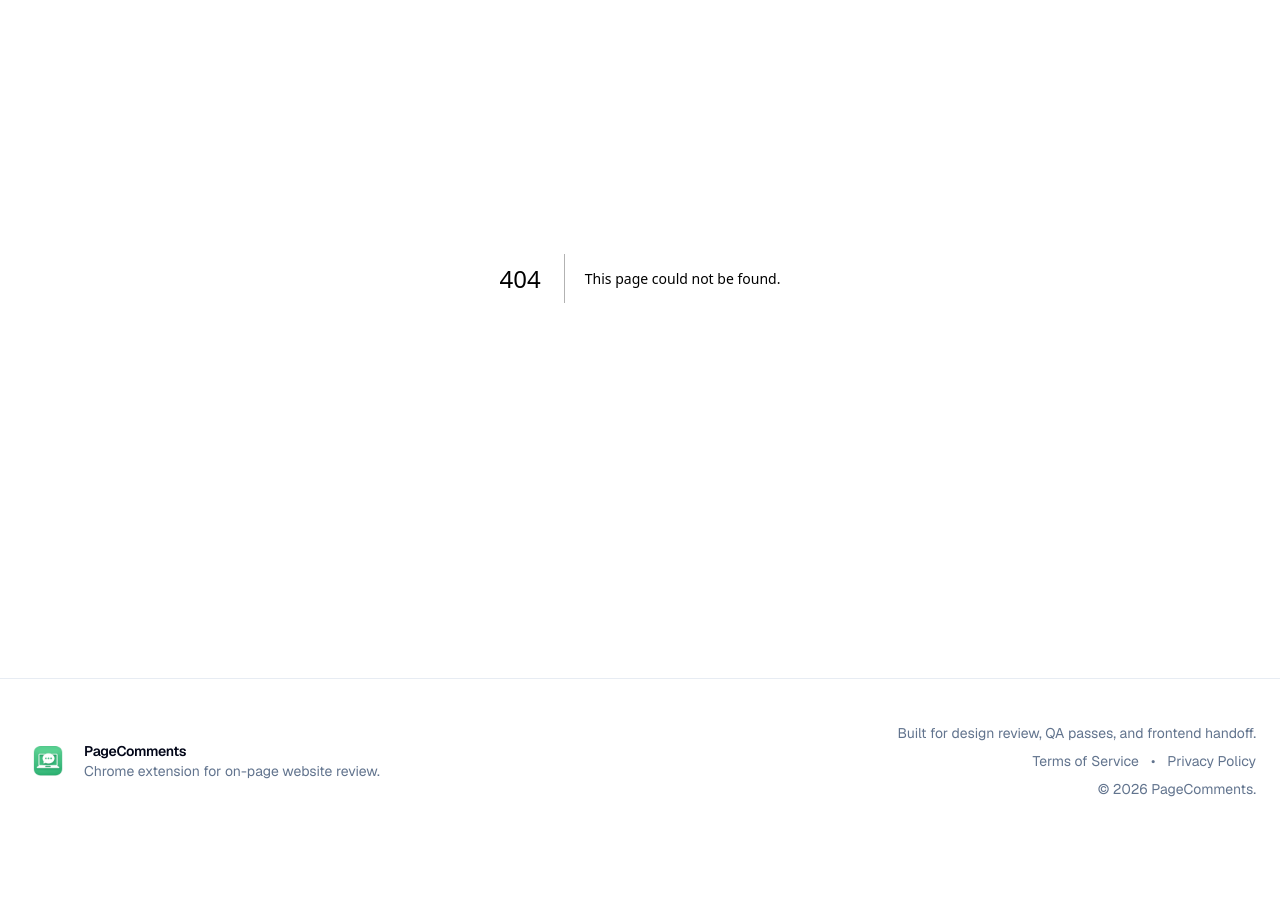
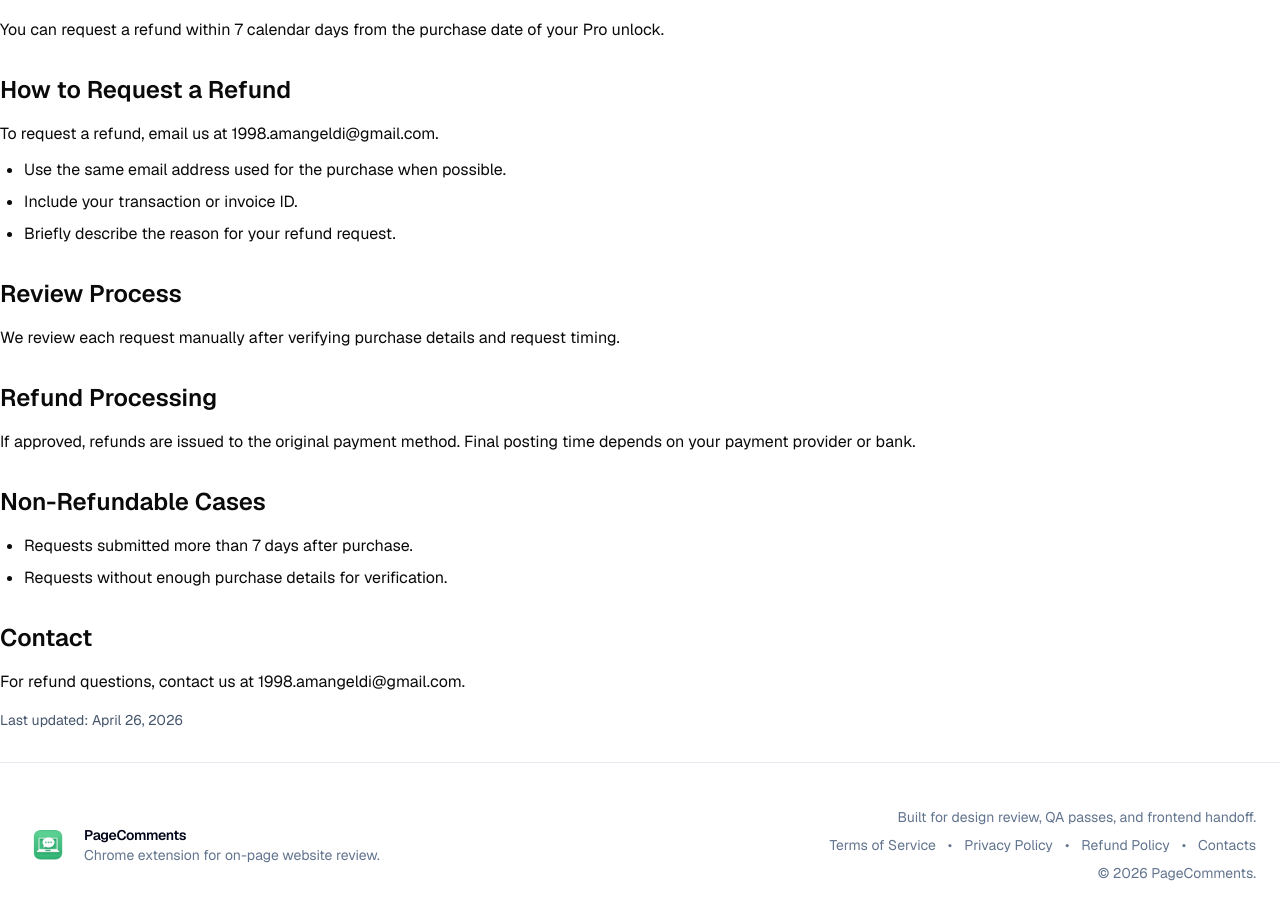
Before and after one commit to aman1998/PageCommentsLanding, a Next.js app: page /refund-policy in a window 1280 px wide. Before the commit this address had no page. Shown: the part 186-1106 px from the top of the page. Before the commit the page ends 1029 px from the top, so only its background shows below. Built offline with nearby package versions, Linux system fonts and the light colour scheme.

Commit message:
fix: some

```diff
--- /dev/null
+++ b/src/app/refund-policy/page.tsx
@@ -0,0 +1,79 @@
+import { Metadata } from "next";
+import { SITE_CONFIG } from "@/config/constants";
+
+export const metadata: Metadata = {
+  title: `Refund Policy - ${SITE_CONFIG.name}`,
+  description: `Refund Policy for ${SITE_CONFIG.name} purchases`,
+};
+
+export default function RefundPolicy() {
+  return (
+    <div className="container mx-auto py-4 sm:py-8">
+      <h1 className="mb-6 text-2xl font-bold sm:text-3xl">
+        Refund Policy for {SITE_CONFIG.name}
+      </h1>
+
+      <section className="mb-8">
+        <h2 className="mb-4 text-xl font-semibold sm:text-2xl">Eligibility</h2>
+        <p>
+          You can request a refund within 7 calendar days from the purchase date
+          of your Pro unlock.
+        </p>
+      </section>
+
+      <section className="mb-8">
+        <h2 className="mb-4 text-xl font-semibold sm:text-2xl">
+          How to Request a Refund
+        </h2>
+        <p className="mb-3">
+          To request a refund, email us at {SITE_CONFIG.email}.
+        </p>
+        <ul className="list-disc space-y-2 pl-6">
+          <li>
+            Use the same email address used for the purchase when possible.
+          </li>
+          <li>Include your transaction or invoice ID.</li>
+          <li>Briefly describe the reason for your refund request.</li>
+        </ul>
+      </section>
+
+      <section className="mb-8">
+        <h2 className="mb-4 text-xl font-semibold sm:text-2xl">
+          Review Process
+        </h2>
+        <p>
+          We review each request manually after verifying purchase details and
+          request timing.
+        </p>
+      </section>
+
+      <section className="mb-8">
+        <h2 className="mb-4 text-xl font-semibold sm:text-2xl">
+          Refund Processing
+        </h2>
+        <p>
+          If approved, refunds are issued to the original payment method. Final
+          posting time depends on your payment provider or bank.
+        </p>
+      </section>
+
+      <section className="mb-8">
+        <h2 className="mb-4 text-xl font-semibold sm:text-2xl">
+          Non-Refundable Cases
+        </h2>
+        <ul className="list-disc space-y-2 pl-6">
+          <li>Requests submitted more than 7 days after purchase.</li>
+          <li>Requests without enough purchase details for verification.</li>
+        </ul>
+      </section>
+
+      <section>
+        <h2 className="mb-4 text-xl font-semibold sm:text-2xl">Contact</h2>
+        <p>For refund questions, contact us at {SITE_CONFIG.email}.</p>
+        <p className="mt-4 text-sm text-slate-600">
+          Last updated: April 26, 2026
+        </p>
+      </section>
+    </div>
+  );
+}
--- a/src/components/sections/Footer.tsx
+++ b/src/components/sections/Footer.tsx
@@ -40,6 +40,20 @@ const Footer = () => {
               >
                 Privacy Policy
               </Link>
+              <span aria-hidden="true">•</span>
+              <Link
+                href="/refund-policy"
+                className="transition-colors hover:text-slate-900"
+              >
+                Refund Policy
+              </Link>
+              <span aria-hidden="true">•</span>
+              <Link
+                href="/contacts"
+                className="transition-colors hover:text-slate-900"
+              >
+                Contacts
+              </Link>
             </p>
             <p>
               © {new Date().getFullYear()} {SITE_CONFIG.name}.
```
